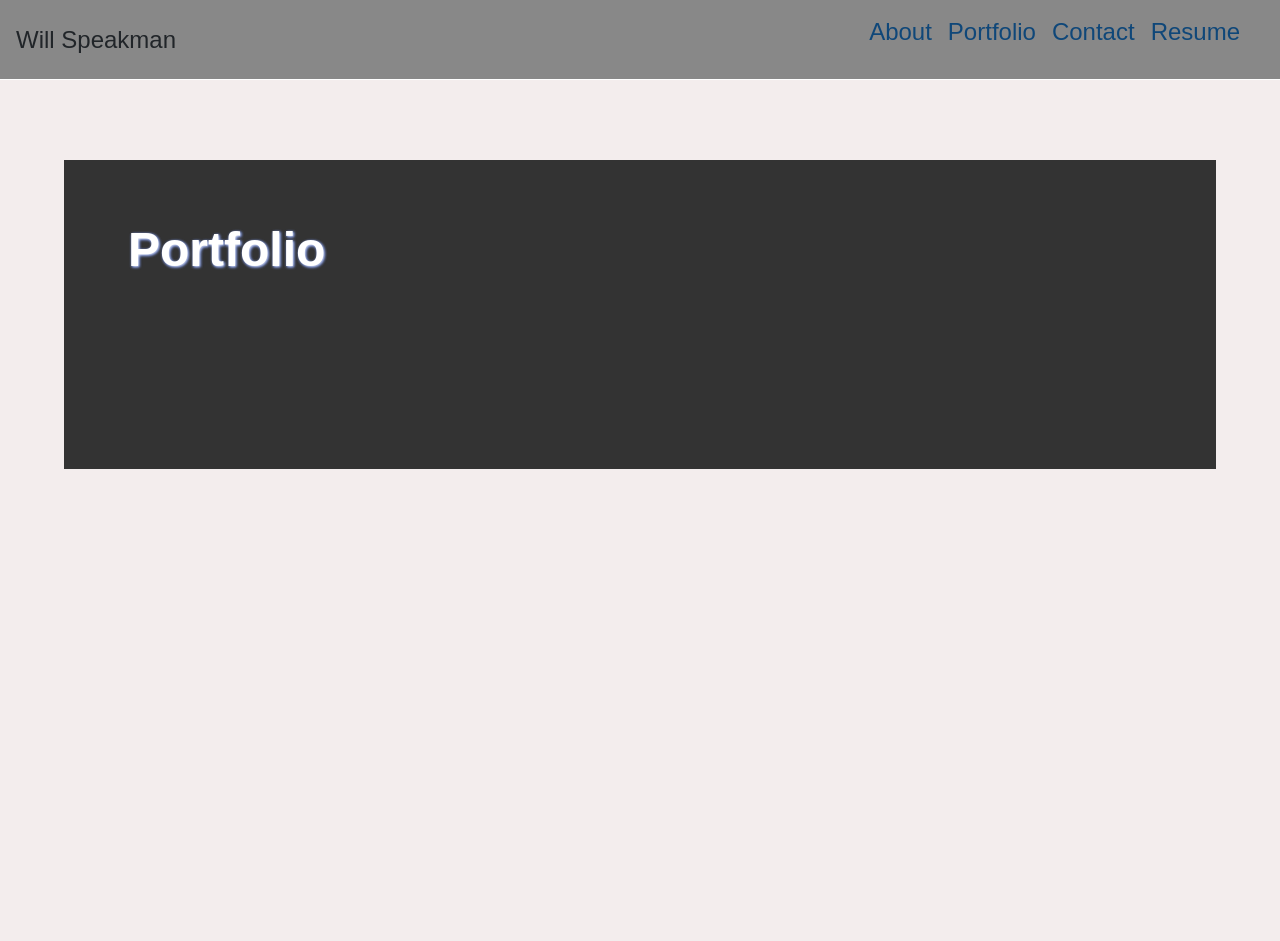
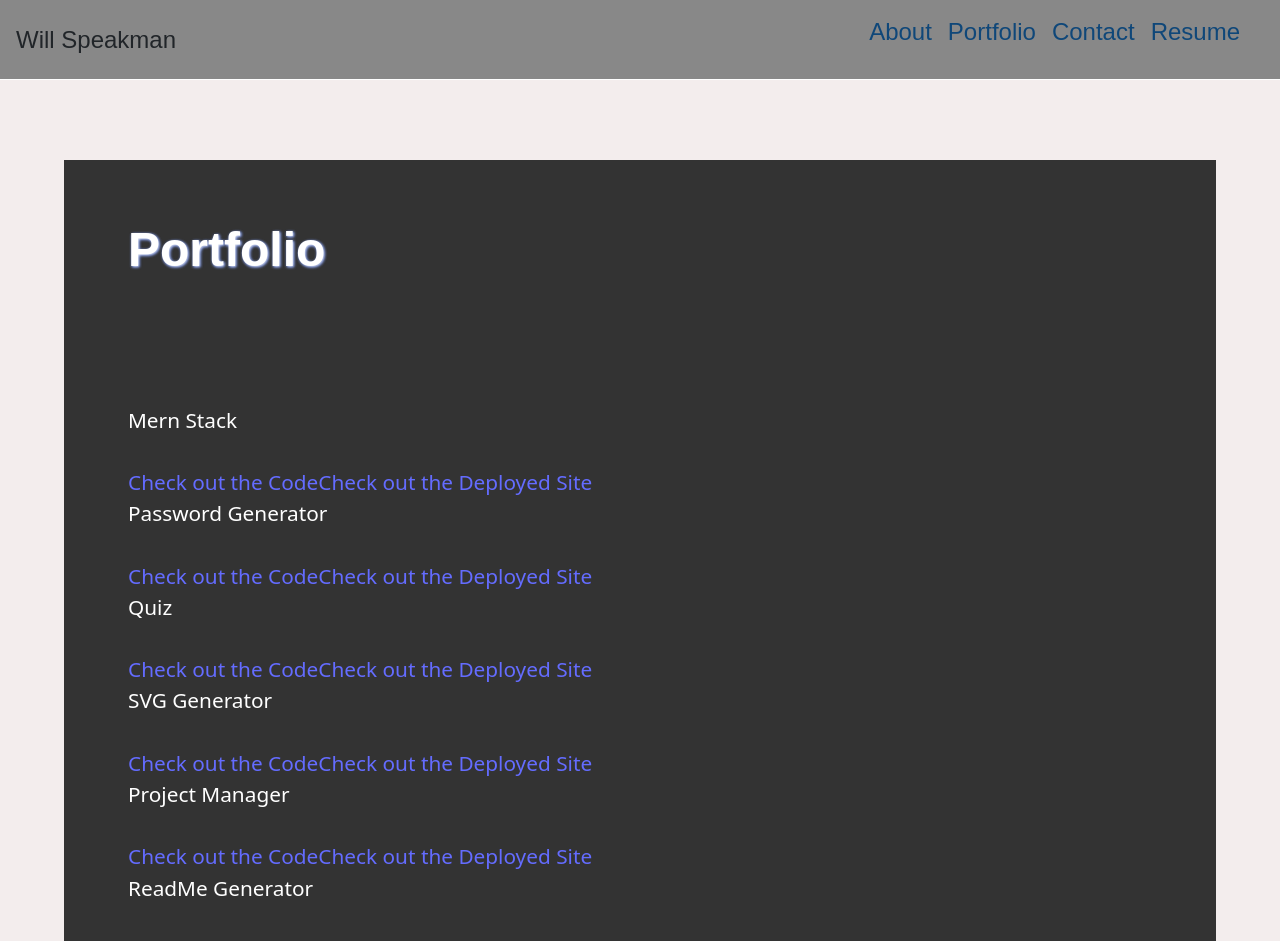
Before and after one commit to BreakfastSandwich/Reactionless_Drive, a React (Vite) app: page /Portfolio in a window 1280 px wide. Shown: the top 941 px of the page. Before the commit the page ends 800 px from the top, so only its background shows below. Built offline with nearby package versions, Linux system fonts and the light colour scheme; a web font is replaced by a local one.

Commit message:
added extra content to projects, and added resume modal

```diff
--- a/index.html
+++ b/index.html
@@ -8,12 +8,36 @@
   <link rel="preconnect" href="https://fonts.googleapis.com">
   <link rel="preconnect" href="https://fonts.gstatic.com" crossorigin>
   <link href="https://fonts.googleapis.com/css2?family=Audiowide&family=Tektur:wght@600&display=swap" rel="stylesheet">
+  <script src="https://cdn.jsdelivr.net/npm/@popperjs/core@2.11.6/dist/umd/popper.min.js"
+    integrity="sha384-oBqDVmMz9ATKxIep9tiCxS/Z9fNfEXiDAYTujMAeBAsjFuCZSmKbSSUnQlmh/jp3"
+    crossorigin="anonymous"></script>
+  <script src="https://cdn.jsdelivr.net/npm/bootstrap@5.2.3/dist/js/bootstrap.min.js"
+    integrity="sha384-cuYeSxntonz0PPNlHhBs68uyIAVpIIOZZ5JqeqvYYIcEL727kskC66kF92t6Xl2V"
+    crossorigin="anonymous"></script>
 
   <title>Reactionless Drive</title>
 </head>
 
 <body>
   <div id="root"></div>
+  <div class="modal fade" id="staticBackdrop" data-bs-backdrop="static" data-bs-keyboard="false" tabindex="-1"
+    aria-labelledby="staticBackdropLabel" aria-hidden="true">
+    <div class="modal-dialog">
+      <div class="modal-content">
+        <div class="modal-header">
+          <h1 class="modal-title fs-5" id="staticBackdropLabel">Modal title</h1>
+          <button type="button" class="btn-close" data-bs-dismiss="modal" aria-label="Close"></button>
+        </div>
+        <div class="modal-body">
+          <img src="/src/assets/Profile.jpg" alt="resume" class="modalImg">
+        </div>
+        <div class="modal-footer">
+          <button type="button" class="btn btn-secondary" data-bs-dismiss="modal">Close</button>
+          <button type="button" class="btn btn-primary">Download</button>
+        </div>
+      </div>
+    </div>
+  </div>
   <script type="module" src="/src/main.jsx"></script>
 </body>
 
--- a/src/components/NavTabs.jsx
+++ b/src/components/NavTabs.jsx
@@ -46,14 +46,11 @@ function NavTabs() {
                     </Link>
                 </li>
 
-                <li className={NavTabsCSS.logo} >
-                    <Link
-                        to="/Resume"
-                        className={currentPage === '/Resume' ? 'nav-link active' : 'nav-link'}
-                    >
-                        Resume
-                    </Link>
+
+                <li className={NavTabsCSS.logo} type="button" data-bs-toggle="modal" data-bs-target="#staticBackdrop">
+                    Resume
                 </li>
+
 
             </ul>
         </div>
--- a/src/components/UI/project1.jsx
+++ b/src/components/UI/project1.jsx
@@ -1,13 +1,14 @@
+import React from "react";
 import ProjectCSS from './project.module.css'
 
 export default function Project1() {
     return (
         <div className={ProjectCSS.card}>
-        <div className={ProjectCSS.header}></div>
-        <div className={ProjectCSS.images}></div>
+        <div className={ProjectCSS.header}>Mern Stack</div>
+        <div className={ProjectCSS.images}><img src="" alt="" /></div>
         <div className={ProjectCSS.about}></div>
-        <a href="" className={ProjectCSS.gitHubBtn}></a>
-        <a href="" className={ProjectCSS.deployedBtn}></a>
+        <a href="" className={ProjectCSS.gitHubBtn}>Check out the Code</a>
+        <a href="" className={ProjectCSS.deployedBtn}>Check out the Deployed Site</a>
       </div>
     );
   }
--- a/src/components/UI/project2.jsx
+++ b/src/components/UI/project2.jsx
@@ -3,11 +3,11 @@ import ProjectCSS from './project.module.css'
 export default function Project2() {
     return (
         <div className={ProjectCSS.card}>
-        <div className={ProjectCSS.header}></div>
-        <div className={ProjectCSS.images}></div>
+        <div className={ProjectCSS.header}>Password Generator</div>
+        <div className={ProjectCSS.images}><img src="" alt="" /></div>
         <div className={ProjectCSS.about}></div>
-        <a href="" className={ProjectCSS.gitHubBtn}></a>
-        <a href="" className={ProjectCSS.deployedBtn}></a>
+        <a href="" className={ProjectCSS.gitHubBtn}>Check out the Code</a>
+        <a href="" className={ProjectCSS.deployedBtn}>Check out the Deployed Site</a>
       </div>
     );
   }
--- a/src/components/UI/project3.jsx
+++ b/src/components/UI/project3.jsx
@@ -3,11 +3,11 @@ import ProjectCSS from './project.module.css'
 export default function Project3() {
     return (
         <div className={ProjectCSS.card}>
-        <div className={ProjectCSS.header}></div>
-        <div className={ProjectCSS.images}></div>
+        <div className={ProjectCSS.header}>Quiz</div>
+        <div className={ProjectCSS.images}><img src="" alt="" /></div>
         <div className={ProjectCSS.about}></div>
-        <a href="" className={ProjectCSS.gitHubBtn}></a>
-        <a href="" className={ProjectCSS.deployedBtn}></a>
+        <a href="" className={ProjectCSS.gitHubBtn}>Check out the Code</a>
+        <a href="" className={ProjectCSS.deployedBtn}>Check out the Deployed Site</a>
       </div>
     );
   }
--- a/src/components/UI/project4.jsx
+++ b/src/components/UI/project4.jsx
@@ -3,11 +3,11 @@ import ProjectCSS from './project.module.css'
 export default function Project4() {
     return (
         <div className={ProjectCSS.card}>
-        <div className={ProjectCSS.header}></div>
-        <div className={ProjectCSS.images}></div>
+        <div className={ProjectCSS.header}>SVG Generator</div>
+        <div className={ProjectCSS.images}><img src="" alt="" /></div>
         <div className={ProjectCSS.about}></div>
-        <a href="" className={ProjectCSS.gitHubBtn}></a>
-        <a href="" className={ProjectCSS.deployedBtn}></a>
+        <a href="" className={ProjectCSS.gitHubBtn}>Check out the Code</a>
+        <a href="" className={ProjectCSS.deployedBtn}>Check out the Deployed Site</a>
       </div>
     );
   }
--- a/src/components/UI/project5.jsx
+++ b/src/components/UI/project5.jsx
@@ -3,11 +3,11 @@ import ProjectCSS from './project.module.css'
 export default function Project5() {
     return (
         <div className={ProjectCSS.card}>
-        <div className={ProjectCSS.header}></div>
-        <div className={ProjectCSS.images}></div>
+        <div className={ProjectCSS.header}>Project Manager</div>
+        <div className={ProjectCSS.images}><img src="" alt="" /></div>
         <div className={ProjectCSS.about}></div>
-        <a href="" className={ProjectCSS.gitHubBtn}></a>
-        <a href="" className={ProjectCSS.deployedBtn}></a>
+        <a href="" className={ProjectCSS.gitHubBtn}>Check out the Code</a>
+        <a href="" className={ProjectCSS.deployedBtn}>Check out the Deployed Site</a>
       </div>
     );
   }
--- a/src/components/UI/project6.jsx
+++ b/src/components/UI/project6.jsx
@@ -4,11 +4,11 @@ export default function Project6() {
 
     return (
       <div className={ProjectCSS.card}>
-        <div className={ProjectCSS.header}></div>
-        <div className={ProjectCSS.images}></div>
+        <div className={ProjectCSS.header}>ReadMe Generator</div>
+        <div className={ProjectCSS.images}><img src="" alt="" /></div>
         <div className={ProjectCSS.about}></div>
-        <a href="" className={ProjectCSS.gitHubBtn}></a>
-        <a href="" className={ProjectCSS.deployedBtn}></a>
+        <a href="" className={ProjectCSS.gitHubBtn}>Check out the Code</a>
+        <a href="" className={ProjectCSS.deployedBtn}>Check out the Deployed Site</a>
       </div>
     );
   }
--- a/src/components/pages/resume/Resume.jsx
+++ b/src/components/pages/resume/Resume.jsx
@@ -4,21 +4,22 @@ import ResumeCSS from './resume.module.css'
 
 export default function Contact() {
     return (
-      <div className={ResumeCSS.container}>
-        <p className={ResumeCSS.header}>Resume Page</p>
-        <p  className={ResumeCSS.body}>
-          Integer cursus bibendum sem non pretium. Vestibulum in aliquet sem, quis
-          molestie urna. Aliquam semper ultrices varius. Aliquam faucibus sit amet
-          magna a ultrices. Aenean pellentesque placerat lacus imperdiet
-          efficitur. In felis nisl, luctus non ante euismod, tincidunt bibendum
-          mi. In a molestie nisl, eu sodales diam. Nam tincidunt lacus quis magna
-          posuere, eget tristique dui dapibus. Maecenas fermentum elementum
-          faucibus. Quisque nec metus vestibulum, egestas massa eu, sollicitudin
-          ipsum. Nulla facilisi. Sed ut erat ligula. Nam tincidunt nunc in nibh
-          dictum ullamcorper. Class aptent taciti sociosqu ad litora torquent per
-          conubia nostra, per inceptos himenaeos. Etiam ornare rutrum felis at
-          rhoncus. Etiam vel condimentum magna, quis tempor nulla.
-        </p>
+      <div class="modal" tabindex="-1">
+    <div class="modal-dialog">
+      <div class="modal-content">
+        <div class="modal-header">
+          <h5 class="modal-title">Modal title</h5>
+          <button type="button" class="btn-close" data-bs-dismiss="modal" aria-label="Close"></button>
+        </div>
+        <div class="modal-body">
+          <p>Modal body text goes here.</p>
+        </div>
+        <div class="modal-footer">
+          <button type="button" class="btn btn-secondary" data-bs-dismiss="modal">Close</button>
+          <button type="button" class="btn btn-primary">Save changes</button>
+        </div>
       </div>
+    </div>
+  </div>
     );
   }
--- a/src/components/style/index.css
+++ b/src/components/style/index.css
@@ -41,3 +41,21 @@
     font-size: 3.2em;
     line-height: 1.1;
   }
+
+  .modalImg {
+    height: 75vh;
+    object-fit: contain;
+    object-position: center;
+  }
+
+.modal{
+  width:100%;
+  flex-wrap: nowrap;
+  align-self: center;
+  justify-self: center;
+  -bs-modal-width: 0px !important;
+}
+
+  .modal-content {
+    width: 50vw;
+  }
```
